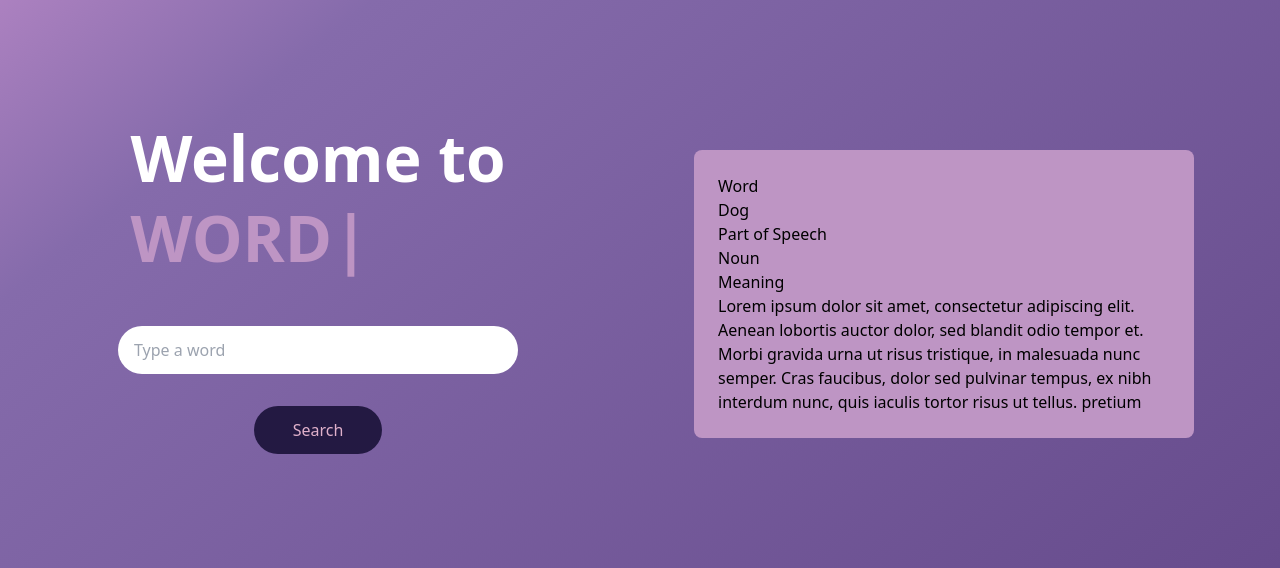
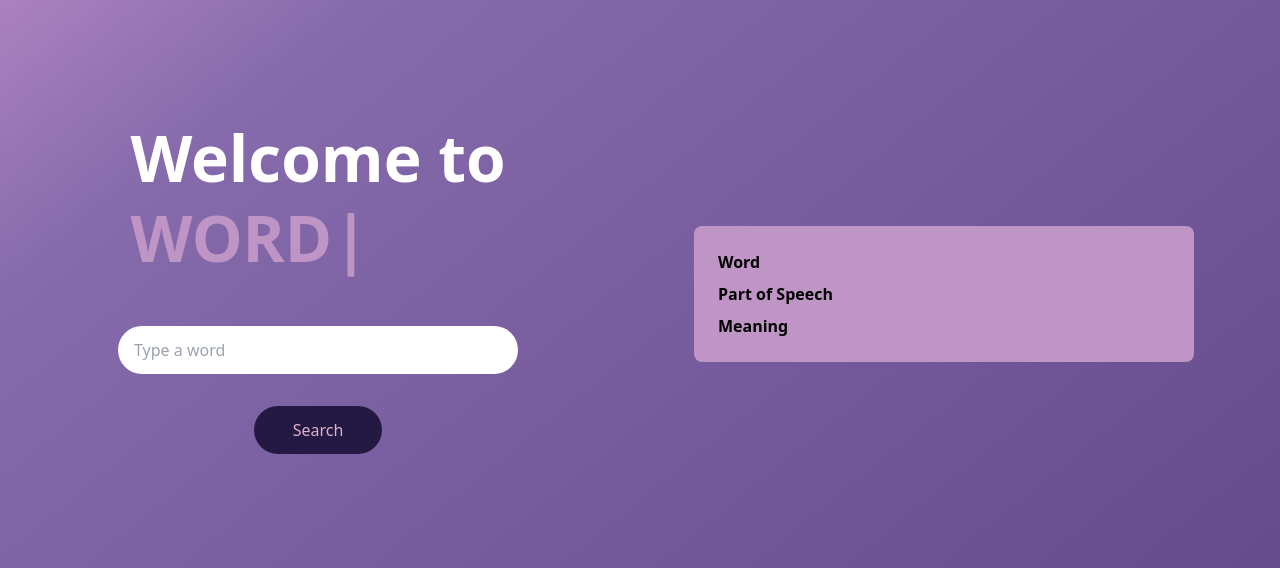
Before and after one commit to Oddwarrior/Word, a React (Vite) app: page / in a window 1280 px wide. Shown: the part 137-705 px from the top of the page. Built offline with nearby package versions, Linux system fonts and the light colour scheme.

Commit message:
meaning component added in search

```diff
--- /dev/null
+++ b/src/common/api.js
@@ -0,0 +1,16 @@
+const API_URL = 'https://word-nco2.onrender.com';
+
+export const getMeaning = async (text) => {
+    const response = await fetch(API_URL, {
+        method: 'POST',
+        headers: {
+            'Content-Type': 'application/json'
+        },
+        body: JSON.stringify({
+            text: text
+        })
+    })
+
+    return await response.json();
+
+}
--- a/src/componenets/Search.jsx
+++ b/src/componenets/Search.jsx
@@ -1,22 +1,50 @@
 import React from 'react'
 import Type from './type-writer'
-// import '../index.css'
+import { useState, useEffect } from 'react';
+import { getMeaning } from '../common/api';
+import Meaning from './meaning';
 
 export default function Search() {
+
+    const [text, setText] = useState("");
+    const [partOfSpeech, setPartOfSpeech] = useState("")
+    const [meaning, setMeaning] = useState("")
+    const [dataLoaded, setDataLoaded] = useState(false)
+
+    const handleSubmit = async (e) => {
+        e.preventDefault();
+        const response = await getMeaning(text);
+        setPartOfSpeech(response.partOfSpeech);
+        setMeaning(response.definition);
+    }
+
+    console.log();
     return (
-        <form id='searchForm' className='flex  flex-col items-center p-4'>
+        <div className=' pt-4 lg:p-10 lg:pt-24 lg:flex items-center justify-center lg:gap-20'>
+            <section className=' lg:p-8'>
+
+                <form onSubmit={handleSubmit} className='flex  flex-col items-center p-4'>
                     <section className=' text-white' >
                         <h1 className='bold-font'>Welcome to</h1>
                         <h1 className=' text-[#BE95C4] bold-font'><Type string="WORD" /></h1>
                     </section>
+
                     <section className='flex flex-col w-[300px] sm:w-[400px] justify-center m-4'>
-                <input name='text' type='text' className=' rounded-full h-10 sm:h-12 mt-4 mb-4 md:mt-8 md:mb-8 focus:outline-none p-4 ' placeholder='Type a word' />
-                <button type='submit' className='rounded-full bg-[#231942] w-24 sm:w-32 sm:h-12 sm:  py-2 text-[#E0B1CB] m-auto  hover:bg-[#0E0A1C]  duration-300'>Search</button>
+                        <input name='text'
+                            value={text} type='text'
+                            onChange={(e) => { setText(e.target.value) }}
+                            className=' rounded-full h-10 sm:h-12 mt-4 mb-4 md:mt-8 md:mb-8 focus:outline-none p-4 hover:shadow-md'
+                            placeholder='Type a word' />
+                        <button type='submit' className='rounded-full bg-[#231942] w-24 sm:w-32 sm:h-12 sm:  py-2 text-[#E0B1CB] m-auto  hover:bg-[#0E0A1C] hover:shadow-md duration-300'>Search</button>
                     </section>
                 </form >
+
+            </section >
+
+            <section className='lg:p-8'>
+                <Meaning onDataLoaded={true} word={text} partOfSpeech={partOfSpeech} meaning={meaning[0]?.definition} />
+            </section>
+        </div>
+
     )
 }
-
-function handleSubmit() {
-
-}
--- a/src/componenets/meaning.jsx
+++ b/src/componenets/meaning.jsx
@@ -1,19 +1,19 @@
 import React from 'react'
 
-export default function Meaning() {
-    return (
-        <div className=' bg-[#BE95C4] p-6 m-4 w-[80%] md:w-[500px] m-auto rounded-lg'>
+export default function Meaning({ onDataLoaded, word, partOfSpeech, meaning }) {
+    if (onDataLoaded) return (
+        <div className=' bg-[#BE95C4] p-6 m-4 w-[80%] md:w-[500px] m-auto rounded-lg flex flex-col gap-2'>
             <article>
-                <h1>Word</h1>
-                Dog
+                <h1 className=' font-bold'>Word</h1>
+                {word}
             </article>
             <article>
-                <h1>Part of Speech</h1>
-                Noun
+                <h1 className=' font-bold'>Part of Speech</h1>
+                {partOfSpeech}
             </article>
             <article>
-                <h1>Meaning</h1>
-                Lorem ipsum dolor sit amet, consectetur adipiscing elit. Aenean lobortis auctor dolor, sed blandit odio tempor et. Morbi gravida urna ut risus tristique, in malesuada nunc semper. Cras faucibus, dolor sed pulvinar tempus, ex nibh interdum nunc, quis iaculis tortor risus ut tellus. pretium
+                <h1 className=' font-bold'>Meaning</h1>
+                {meaning}
             </article>
         </div>
     )
--- a/src/index.css
+++ b/src/index.css
@@ -23,8 +23,6 @@ body {
     background-size: cover;
     height: 100vh;
 
-    /* overflow-x: hidden; */
-
 }
 
 .bold-font {
@@ -39,5 +37,6 @@ body {
     .bold-font {
         font-size: 50px;
         line-height: 50px;
+
     }
 }
--- a/src/layout/Header.jsx
+++ b/src/layout/Header.jsx
@@ -2,7 +2,7 @@ import React from 'react'
 
 export default function Header() {
     return (
-        <nav className=' flex justify-between p-4 bg-[#43347350] '>
+        <nav className=' flex justify-between p-4 bg-[#43347350] invisible md:visible'>
             <img src='' alt='logo' />
             <section className='flex gap-2'>
                 <section>Contribute a word</section>
--- a/src/layout/Main.jsx
+++ /dev/null
@@ -1,20 +0,0 @@
-import React from 'react'
-import Meaning from '../componenets/meaning'
-import Search from '../componenets/Search'
-
-export default function Main() {
-
-    return (
-        <div className=' pt-4 lg:p-10 lg:pt-24 lg:flex items-center justify-center lg:gap-20'>
-            <section className=' lg:p-8'>
-                <Search />
-            </section>
-
-
-            <section className='lg:p-8'>
-                <Meaning />
-            </section>
-
-        </div>
-    )
-}
--- a/src/layout/layout.jsx
+++ b/src/layout/layout.jsx
@@ -1,8 +1,8 @@
 import React from 'react'
 import { BrowserRouter, Route, Routes } from 'react-router-dom'
+import Search from '../componenets/Search'
 import Footer from './Footer'
 import Header from './Header'
-import Main from './Main'
 
 export default function Layout() {
     return (
@@ -11,7 +11,7 @@ export default function Layout() {
             <main >
                 <BrowserRouter>
                     <Routes>
-                        <Route path='/' element={<Main />} />
+                        <Route path='/' element={<Search />} />
                         <Route path='/signup' element={<h1>Sign-up</h1>} />
                     </Routes>
                 </BrowserRouter>
```
Lines whose indentation alone changed are shown as unchanged.
